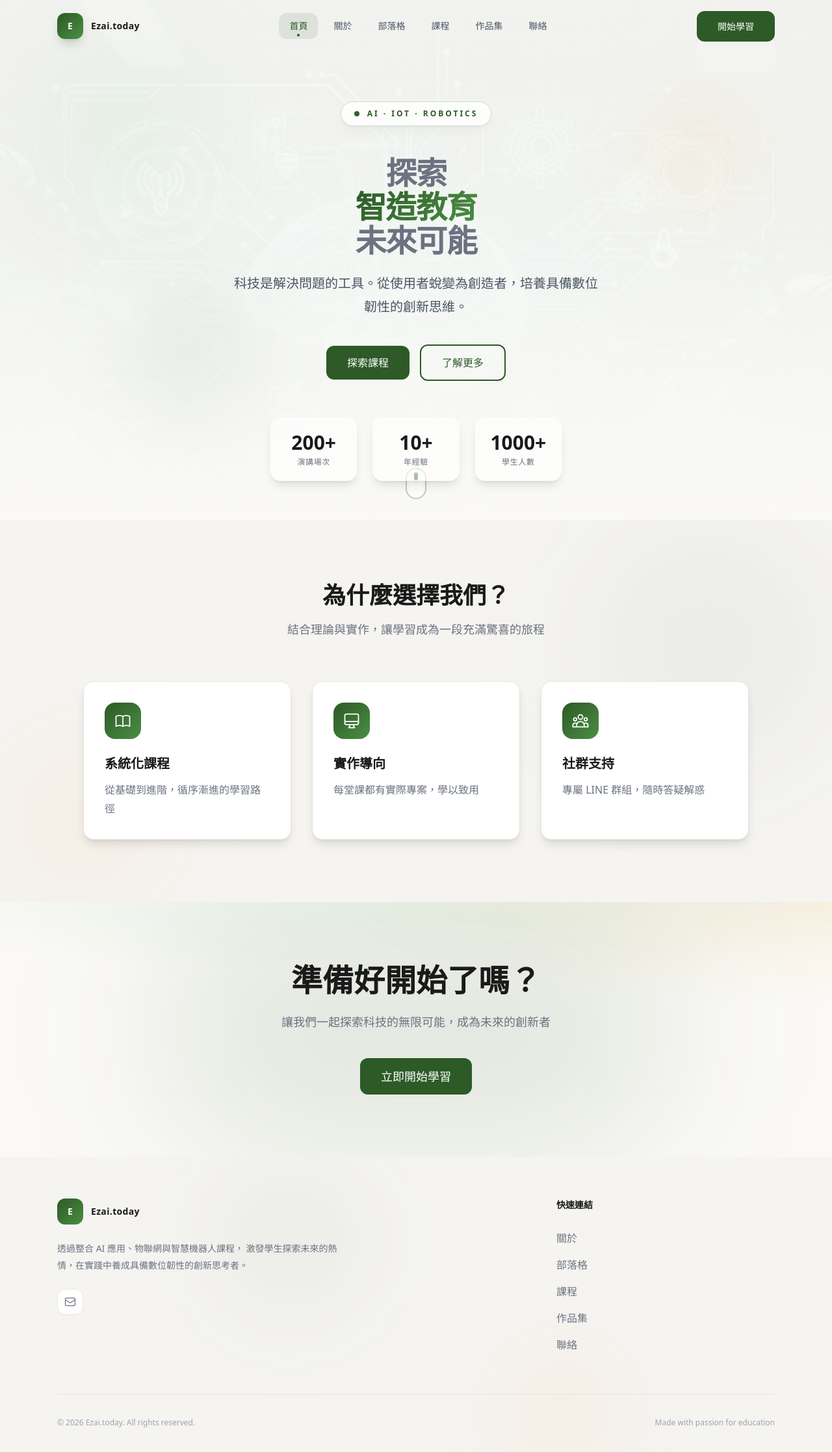
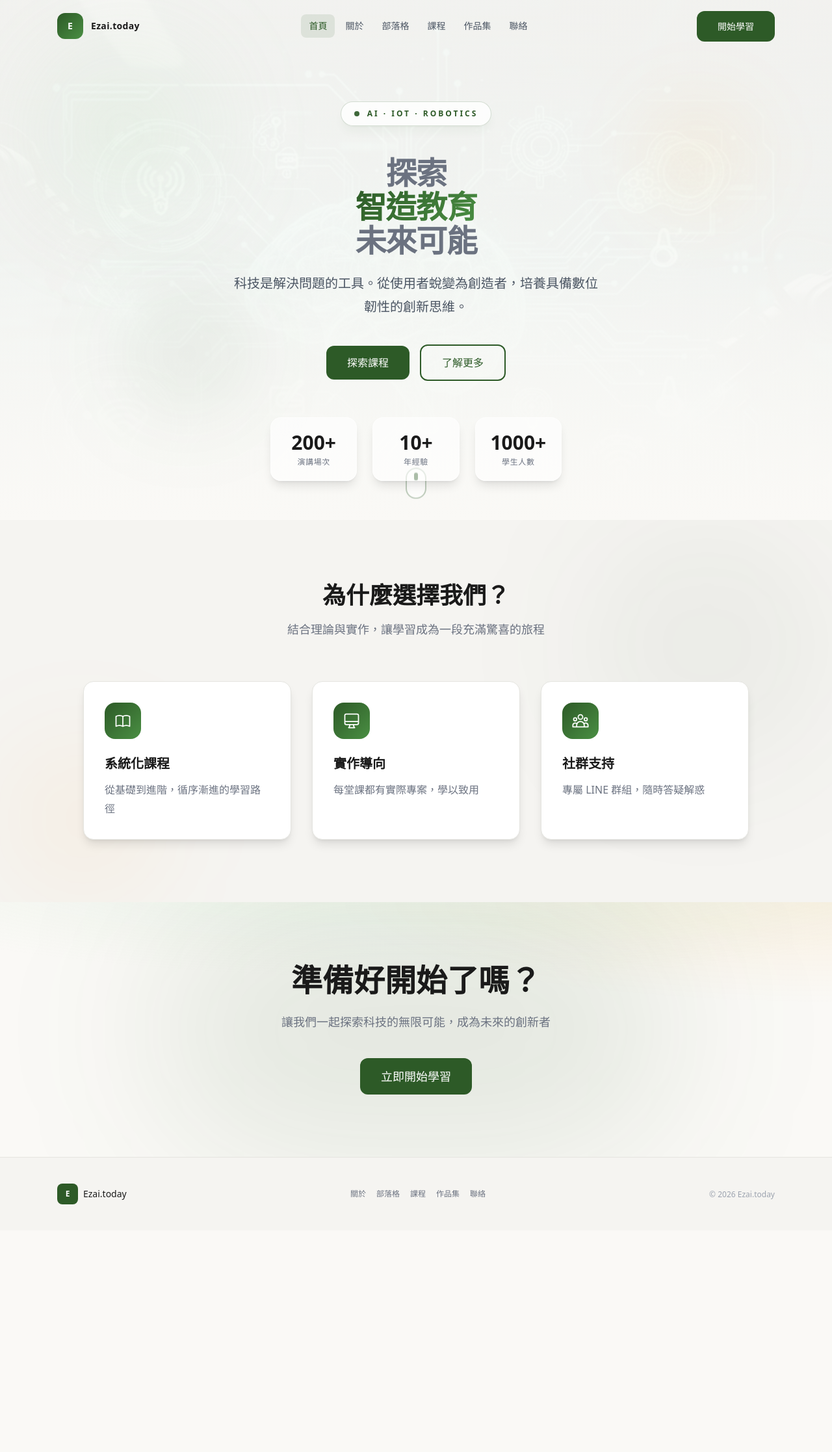
Before and after one commit to youming3853885/ezai-today, a Next.js app: page / in a window 1280 px wide. Shown: the top 2234 px of the page at 65% size. After the commit the page ends 1893 px from the top, so only its background shows below. Built offline with nearby package versions, Linux system fonts and the light colour scheme.

Commit message:
Initial commit from Cursor

```diff
--- a/components/Footer.tsx
+++ b/components/Footer.tsx
@@ -8,78 +8,36 @@ const footerLinks = [
   { name: '聯絡', href: '/contact' },
 ];
 
-const socialLinks = [
-  { name: 'Email', href: 'mailto:admin@ezai.today', icon: 'M3 8l7.89 5.26a2 2 0 002.22 0L21 8M5 19h14a2 2 0 002-2V7a2 2 0 00-2-2H5a2 2 0 00-2 2v10a2 2 0 002 2z' },
-];
-
 export default function Footer() {
   return (
-    <footer className="relative overflow-hidden bg-[#F5F4F1]">
-      {/* Decorative elements */}
-      <div className="absolute top-0 left-1/4 w-64 h-64 rounded-full bg-[#2D5A27]/5 blur-[80px]" />
-      <div className="absolute bottom-0 right-1/4 w-48 h-48 rounded-full bg-[#FF8F00]/5 blur-[60px]" />
+    <footer className="bg-[#F5F4F1] border-t border-[#E5E5E0]">
+      <div className="max-w-6xl mx-auto px-6 py-10">
+        <div className="flex flex-col md:flex-row items-center justify-between gap-6">
+          {/* Logo */}
+          <Link href="/" className="flex items-center gap-2">
+            <div className="w-8 h-8 rounded-lg bg-[#2D5A27] flex items-center justify-center">
+              <span className="text-white font-bold text-xs">E</span>
+            </div>
+            <span className="text-sm font-medium text-[#1a1a1a]">Ezai.today</span>
+          </Link>
 
-      <div className="relative max-w-6xl mx-auto px-6 py-16">
-        <div className="grid grid-cols-1 md:grid-cols-3 gap-12">
-          {/* Logo & Description */}
-          <div className="md:col-span-2">
-            <Link href="/" className="flex items-center gap-3 mb-6 group">
-              <div className="w-10 h-10 rounded-xl bg-gradient-to-br from-[#2D5A27] to-[#4a8f43] flex items-center justify-center transition-transform duration-300 group-hover:scale-110">
-                <span className="text-white font-bold text-sm">E</span>
-              </div>
-              <span className="text-[#1a1a1a] font-semibold text-sm tracking-wide group-hover:text-[#2D5A27] transition-colors">
-                Ezai.today
-              </span>
-            </Link>
-            <p className="text-[#6b7280] text-sm leading-relaxed max-w-md mb-6">
-              透過整合 AI 應用、物聯網與智慧機器人課程，
-              激發學生探索未來的熱情，在實踐中養成具備數位韌性的創新思考者。
-            </p>
-            {/* Social Links */}
-            <div className="flex gap-3">
-              {socialLinks.map((social) => (
-                <a
-                  key={social.name}
-                  href={social.href}
-                  className="w-10 h-10 rounded-xl bg-white border border-[#E5E5E0] flex items-center justify-center text-[#6b7280] hover:text-[#2D5A27] hover:border-[#2D5A27]/30 transition-all duration-300 hover:scale-110"
-                >
-                  <svg className="w-5 h-5" fill="none" stroke="currentColor" viewBox="0 0 24 24">
-                    <path strokeLinecap="round" strokeLinejoin="round" strokeWidth={1.5} d={social.icon} />
-                  </svg>
-                </a>
-              ))}
-            </div>
+          {/* Links */}
+          <div className="flex items-center gap-4">
+            {footerLinks.map((item) => (
+              <Link
+                key={item.name}
+                href={item.href}
+                className="text-xs text-[#6b7280] hover:text-[#2D5A27] transition-colors"
+              >
+                {item.name}
+              </Link>
+            ))}
           </div>
 
-          {/* Links */}
-          <div>
-            <h4 className="text-[#1a1a1a] font-semibold mb-6 text-sm">快速連結</h4>
-            <ul className="space-y-3">
-              {footerLinks.map((item) => (
-                <li key={item.name}>
-                  <Link
-                    href={item.href}
-                    className="text-[#6b7280] hover:text-[#2D5A27] transition-colors duration-300 inline-flex items-center group"
-                  >
-                    <span className="w-0 h-0.5 bg-[#2D5A27] mr-0 group-hover:mr-2 group-hover:w-3 transition-all duration-300" />
-                    {item.name}
-                  </Link>
-                </li>
-              ))}
-            </ul>
-          </div>
-        </div>
-
-        {/* Bottom */}
-        <div className="mt-16 pt-8 border-t border-[#E5E5E0] flex flex-col sm:flex-row items-center justify-between gap-4">
-          <p className="text-[#9CA3AF] text-xs">
-            © {new Date().getFullYear()} Ezai.today. All rights reserved.
+          {/* Copyright */}
+          <p className="text-xs text-[#9CA3AF]">
+            © {new Date().getFullYear()} Ezai.today
           </p>
-          <div className="flex items-center gap-4">
-            <span className="text-[#9CA3AF] text-xs">
-              Made with passion for education
-            </span>
-          </div>
         </div>
       </div>
     </footer>
--- a/components/Navbar.tsx
+++ b/components/Navbar.tsx
@@ -28,9 +28,9 @@ export default function Navbar() {
 
   return (
     <nav
-      className={`fixed top-0 left-0 right-0 z-50 transition-all duration-500 ${
+      className={`fixed top-0 left-0 right-0 z-50 transition-all duration-300 ${
         scrolled
-          ? 'bg-white/95 backdrop-blur-xl shadow-lg shadow-[#2D5A27]/5'
+          ? 'bg-white/95 backdrop-blur-sm shadow-sm'
           : 'bg-transparent'
       }`}
     >
@@ -38,45 +38,35 @@ export default function Navbar() {
         <div className="flex items-center justify-between h-20">
           {/* Logo with animation */}
           <Link href="/" className="flex items-center gap-3 group">
-            <div className="relative w-10 h-10 rounded-xl bg-gradient-to-br from-[#2D5A27] to-[#4a8f43] flex items-center justify-center transition-all duration-300 group-hover:scale-110 group-hover:rotate-3 shadow-lg shadow-[#2D5A27]/20">
+            <div className="w-10 h-10 rounded-xl bg-gradient-to-br from-[#2D5A27] to-[#4a8f43] flex items-center justify-center transition-transform duration-300 group-hover:scale-105">
               <span className="text-white font-bold text-sm">E</span>
-              <div className="absolute inset-0 rounded-xl bg-white/20 opacity-0 group-hover:opacity-100 transition-opacity" />
             </div>
-            <span className="text-[#1a1a1a] font-semibold text-sm tracking-wide group-hover:text-[#2D5A27] transition-colors">
+            <span className="text-[#1a1a1a] font-semibold text-sm tracking-wide">
               Ezai.today
             </span>
           </Link>
 
           {/* Desktop Navigation */}
-          <div className="hidden md:flex items-center gap-2">
-            {navItems.map((item, index) => (
+          <div className="hidden md:flex items-center gap-1">
+            {navItems.map((item) => (
               <Link
                 key={item.href}
                 href={item.href}
-                className={`relative px-4 py-2.5 text-sm font-medium rounded-xl transition-all duration-300 ${
+                className={`px-3 py-2 text-sm font-medium rounded-lg transition-colors ${
                   pathname === item.href
                     ? 'text-[#2D5A27] bg-[#2D5A27]/10'
-                    : 'text-[#4B5563] hover:text-[#2D5A27] hover:bg-[#2D5A27]/5'
+                    : 'text-[#4B5563] hover:text-[#2D5A27]'
                 }`}
-                style={{ animationDelay: `${index * 0.05}s` }}
               >
                 {item.name}
-                {/* Active indicator */}
-                {pathname === item.href && (
-                  <span className="absolute bottom-1 left-1/2 -translate-x-1/2 w-1 h-1 rounded-full bg-[#2D5A27]" />
-                )}
               </Link>
             ))}
           </div>
 
           {/* CTA Button */}
           <div className="hidden md:block">
-            <Link
-              href="/courses"
-              className="btn-primary text-sm relative overflow-hidden group"
-            >
-              <span className="relative z-10">開始學習</span>
-              <div className="absolute inset-0 bg-white/20 translate-y-full group-hover:translate-y-0 transition-transform duration-300" />
+            <Link href="/courses" className="btn-primary text-sm">
+              開始學習
             </Link>
           </div>
 
```
Also changed, not shown: .claude/settings.local.json.
